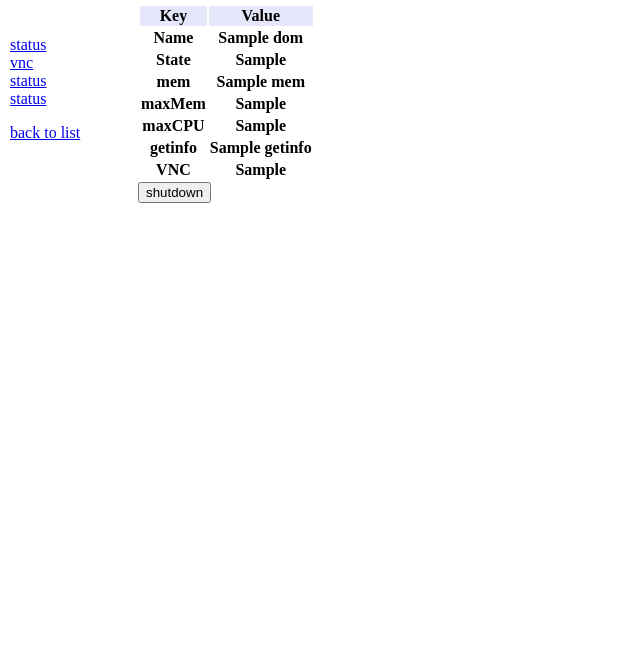
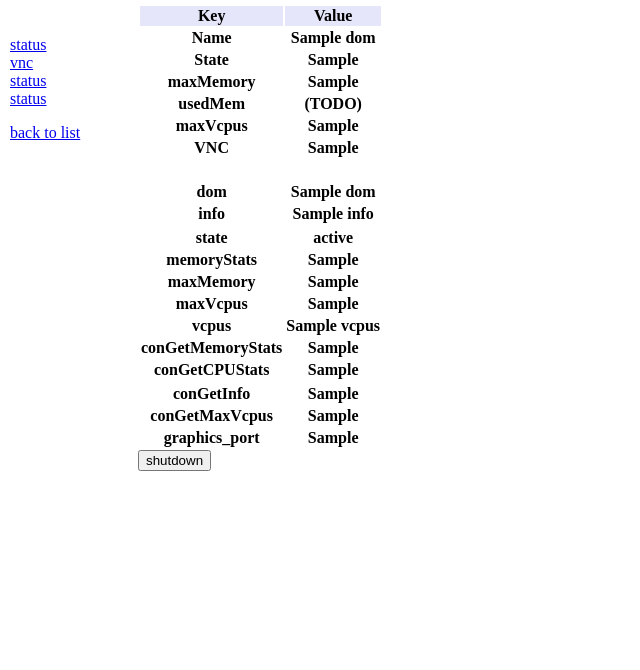
Before and after one commit to amiq11/cloud2014-A2, a Django app: template vmfront/vmmanager/template/vmmanager/status.html in a window 1280 px wide. Shown: the part 80-750 px from the top of the page, without its empty margins (0-640 px from the left). Before the commit the page ends 283 px from the top, so only its background shows below. Run offline with Django 3.2, Linux system fonts and the light colour scheme; the template is opened without the code that fills it: most values are stand-ins (such as "Sample title", 1, 10 or a date in 2020); lists and menus that the app fills with data are empty.

Commit message:
メモリ、CPU関係の表示関数をひと通り試してみた

```diff
--- a/vmfront/vmmanager/template/vmmanager/status.html
+++ b/vmfront/vmmanager/template/vmmanager/status.html
@@ -30,23 +30,72 @@
     <th>{{ info.0 }}</th>
   </tr>
   <tr>
-  <th>mem</th>
-  <th>{{ mem }}</th>
+    <th>maxMemory</th>
+    <th>{{ maxMemory }}</th>
   </tr>
   <tr>
-  <th>maxMem</th>
-  <th>{{ max_mem }}</th>
+    <th>usedMem</th>
+    <th>{{ "(TODO)" }}</th>
   </tr>
   <tr>
-  <th>maxCPU</th>
-  <th>{{ max_cpu }}</th>
- </tr>
- <tr>
-  <th>getinfo</th>
-  <th>{{ getinfo }}</th>
+    <th>maxVcpus</th>
+    <th>{{ maxVcpus }}</th>
   </tr>
   <tr>
     <th>VNC</th>
+    <th>{{ graphics_port }}</th>
+  </tr>
+
+  <tr> <th> </br> </th> </tr>
+
+  <tr>
+    <th>dom</th>
+    <th>{{ dom }}</th>
+  </tr>
+  <tr>
+    <th>info</th>
+    <th>{{ info }}</th>
+  </tr>
+  <tr>
+  <tr>
+    <th>state</th>
+    <th>{{ state }}</th>
+  </tr>
+  <tr>
+    <th>memoryStats</th>
+    <th>{{ memoryStats }}</th>
+  </tr>
+  <tr>
+    <th>maxMemory</th>
+    <th>{{ maxMemory }}</th>
+  </tr>
+  <tr>
+    <th>maxVcpus</th>
+    <th>{{ maxVcpus }}</th>
+  </tr>
+  <tr>
+    <th>vcpus</th>
+    <th>{{ vcpus }}</th>
+  </tr>
+  <tr>
+    <th>conGetMemoryStats</th>
+    <th>{{ conGetMemoryStats }}</th>
+  </tr>
+  <tr>
+    <th>conGetCPUStats</th>
+    <th>{{ conGetCPUStats }}</th>
+  </tr>
+  <tr>
+  <tr>
+    <th>conGetInfo</th>
+    <th>{{ conGetInfo }}</th>
+  </tr>
+  <tr>
+    <th>conGetMaxVcpus</th>
+    <th>{{ conGetMaxVcpus }}</th>
+  </tr>
+  <tr>
+    <th>graphics_port</th>
     <th>{{ graphics_port }}</th>
   </tr>
  </tbody>
```
Also changed, not shown: Function.txt (+18 -6 lines), vmfront/vmmanager/views.py (+11 -5 lines). Lines whose indentation alone changed are shown as unchanged.
